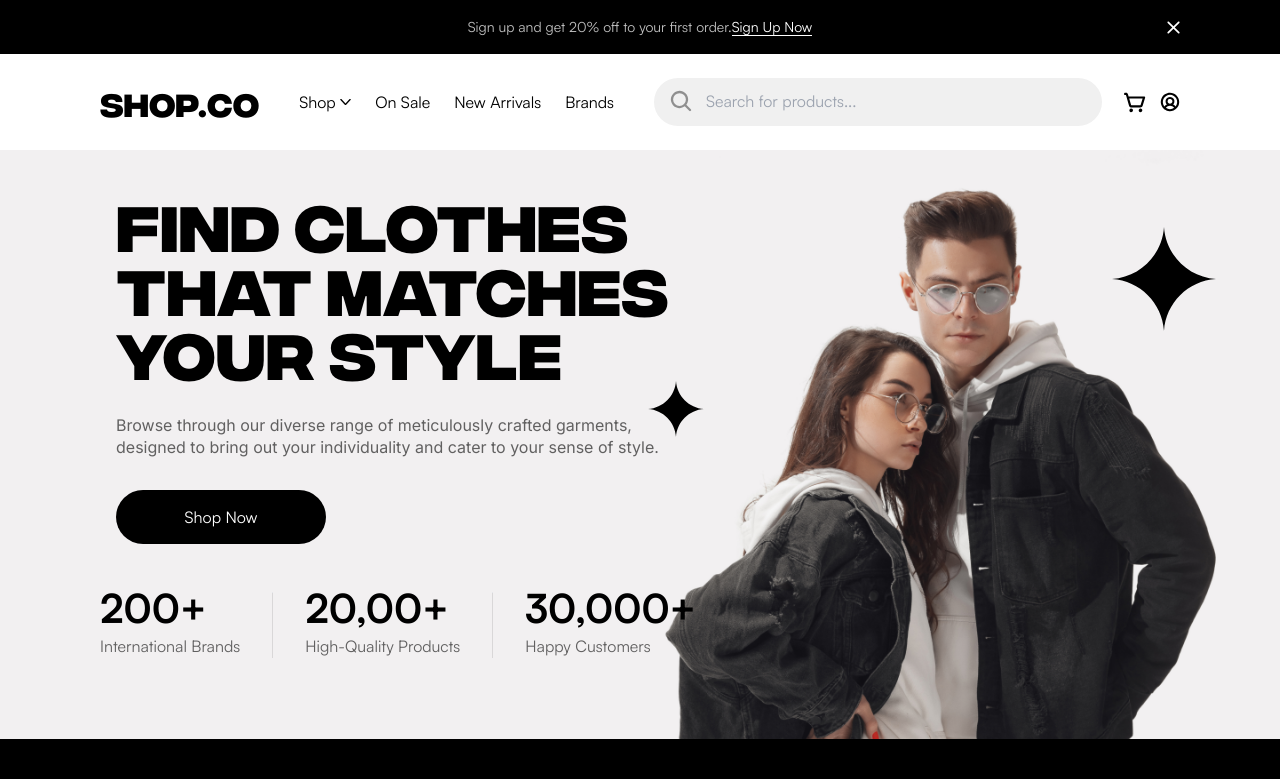
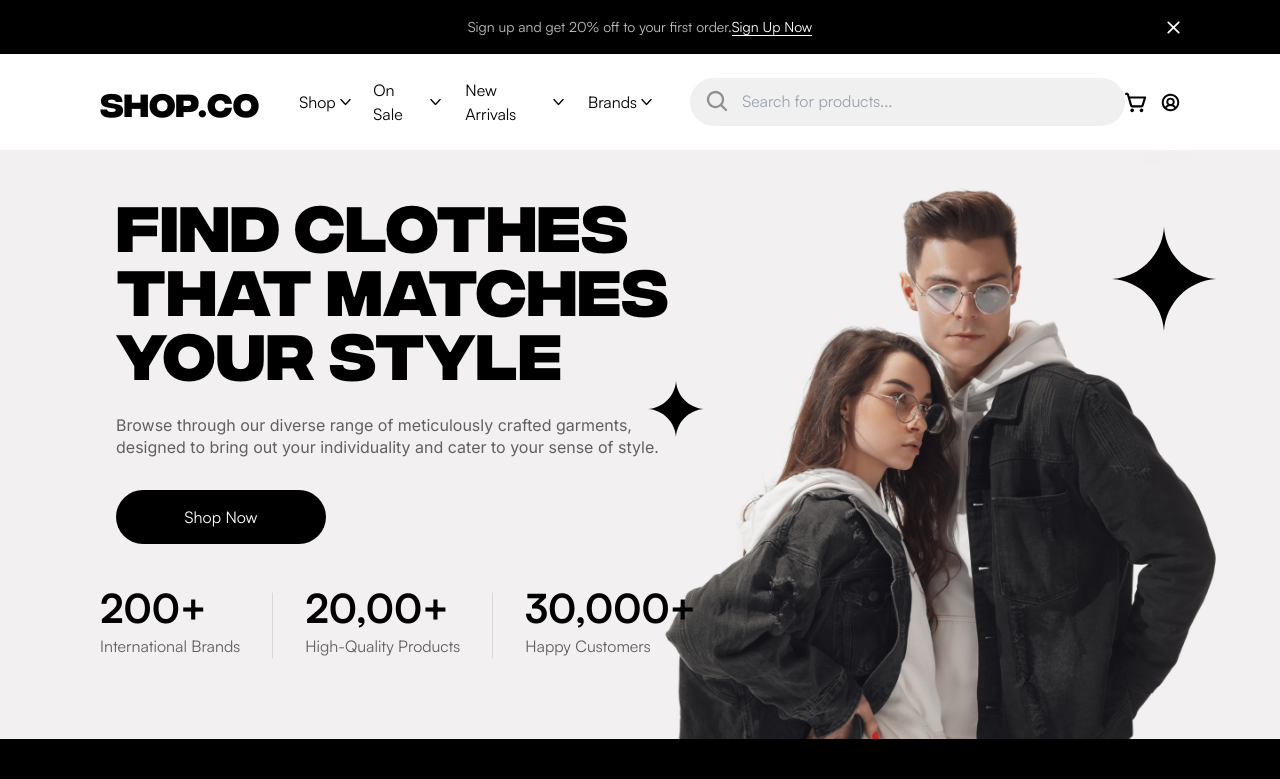
Before and after one commit to MuratMaxhuni/shop_co, a Next.js app: page / in a window 1280 px wide. Shown: the top 779 px of the page. Built offline with nearby package versions, Linux system fonts and the light colour scheme.

Commit message:
icond fixed3..

```diff
--- a/components/Navbar.tsx
+++ b/components/Navbar.tsx
@@ -66,7 +66,7 @@ const Navbar = () => {
                     {item.label}
                   </span>
 
-                  {item.rightIcon && (
+                  {/* {item.rightIcon && ( */}
                   <Image
                     // src={item.rightIcon ? item.rightIcon : ''}
                     src="/images/down_arrow.svg"
@@ -74,7 +74,6 @@ const Navbar = () => {
                     width={11.5}
                     height={6.5}
                   />
-                  )}
                 </Link>
               ))}
             </div>
```
Lines whose indentation alone changed are shown as unchanged.
